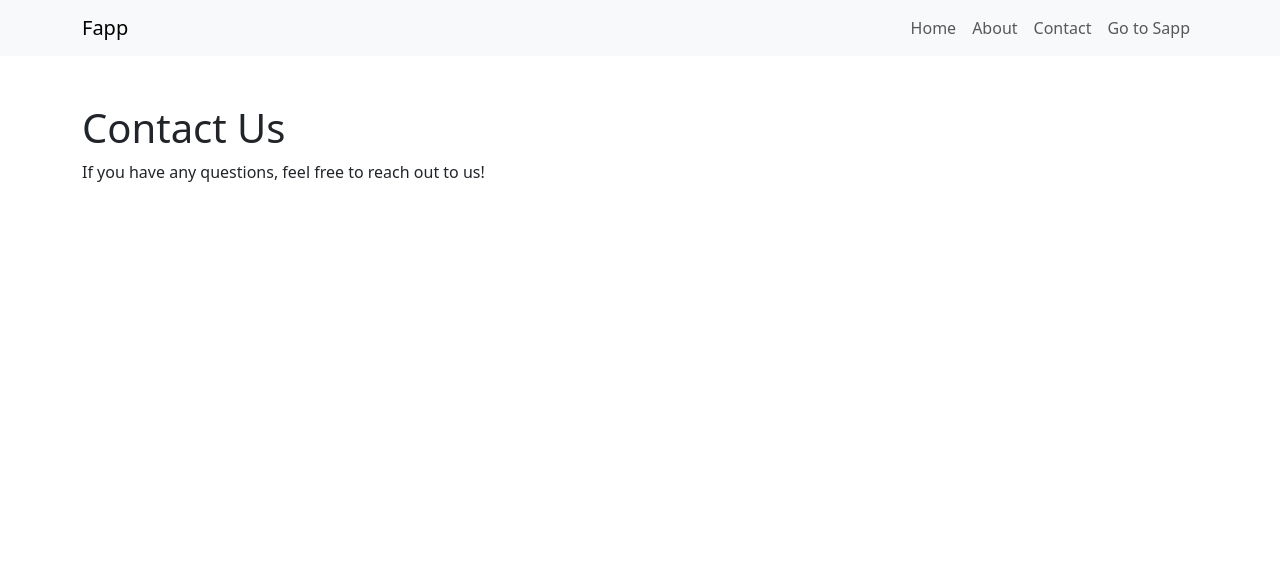
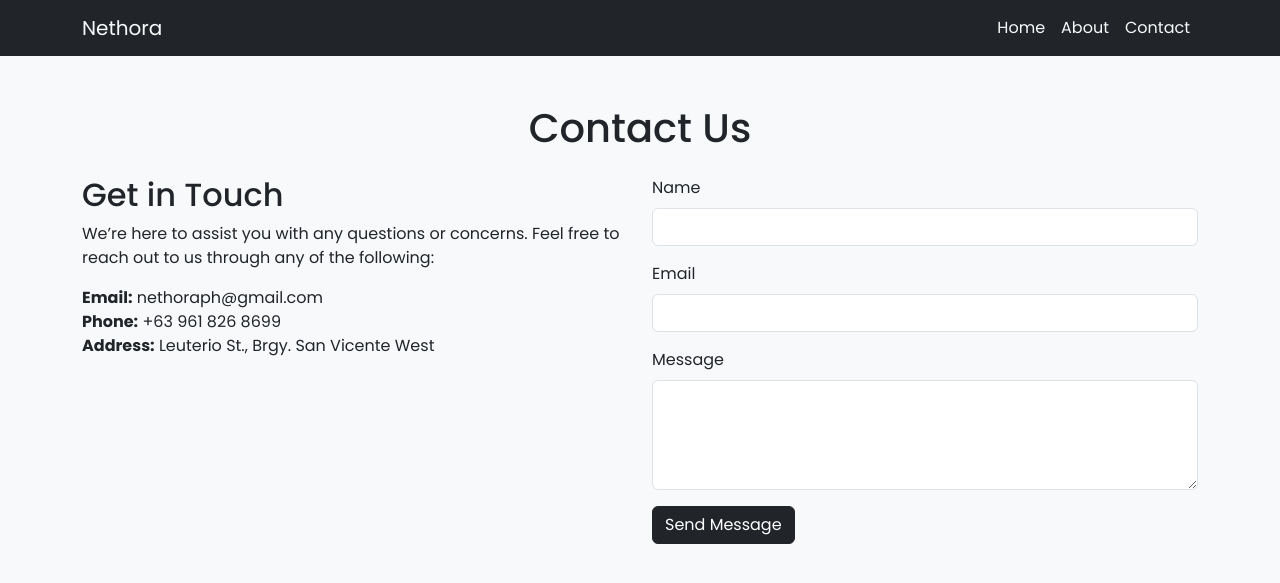
Before and after one commit to kathdeleon18/kathDjangoAct1, a Django app: page /fapp/contact/ in a window 1280 px wide. Shown: the top 583 px of the page. Run offline with Django 5.2, Linux system fonts and the light colour scheme.

Commit message:
Update contact.html

```diff
--- a/main/fapp/templates/contact.html
+++ b/main/fapp/templates/contact.html
@@ -3,26 +3,66 @@
 <head>
     <meta charset="UTF-8">
     <meta name="viewport" content="width=device-width, initial-scale=1.0">
-    <title>Contact Fapp</title>
+    <title>Nethora - Contact</title>
     <link href="https://cdn.jsdelivr.net/npm/bootstrap@5.3.0-alpha1/dist/css/bootstrap.min.css" rel="stylesheet">
+    <link rel="preconnect" href="https://fonts.googleapis.com">
+    <link rel="preconnect" href="https://fonts.gstatic.com" crossorigin>
+    <link href="https://fonts.googleapis.com/css2?family=Poppins:ital,wght@0,100;0,200;0,300;0,400;0,500;0,600;0,700;0,800;0,900;1,100;1,200;1,300;1,400;1,500;1,600;1,700;1,800;1,900&display=swap" rel="stylesheet">
+    <style>
+        body { background-color: #f8f9fa; color: #212529; font-family: 'Poppins', sans-serif; }
+        .navbar { background-color: #212529 !important; }
+        .navbar-light .navbar-nav .nav-link { color: #f8f9fa; }
+        .navbar-light .navbar-brand { color: #f8f9fa; }
+        .btn-outline-light:hover { color: #212529; }
+    </style>
 </head>
 <body>
-    <nav class="navbar navbar-expand-lg navbar-light bg-light">
+    <nav class="navbar navbar-expand-lg navbar-light">
         <div class="container">
-            <a class="navbar-brand" href="#">Fapp</a>
-            <div class="collapse navbar-collapse">
+            <a class="navbar-brand" href="#">Nethora</a>
+            <button class="navbar-toggler" type="button" data-bs-toggle="collapse" data-bs-target="#navbarNav" aria-controls="navbarNav" aria-expanded="false" aria-label="Toggle navigation">
+                <span class="navbar-toggler-icon"></span>
+            </button>
+            <div class="collapse navbar-collapse" id="navbarNav">
                 <ul class="navbar-nav ms-auto">
-                    <li class="nav-item"><a class="nav-link" href="/">Home</a></li>
-                    <li class="nav-item"><a class="nav-link" href="/fapp/about/">About</a></li>
-                    <li class="nav-item"><a class="nav-link" href="/fapp/contact/">Contact</a></li>
-                    <li class="nav-item"><a class="nav-link" href="/sapp/">Go to Sapp</a></li> <!-- New Link -->
+                    <li class="nav-item"><a class="nav-link" href="{% url 'home' %}">Home</a></li>
+                    <li class="nav-item"><a class="nav-link" href="{% url 'about' %}">About</a></li>
+                    <li class="nav-item"><a class="nav-link" href="{% url 'contact' %}">Contact</a></li>
                 </ul>
             </div>
         </div>
     </nav>
     <div class="container mt-5">
-        <h1>Contact Us</h1>
-        <p>If you have any questions, feel free to reach out to us!</p>
+        <h1 class="text-center mb-4">Contact Us</h1>
+        <div class="row">
+            <div class="col-md-6 mb-4">
+                <h2>Get in Touch</h2>
+                <p>We’re here to assist you with any questions or concerns. Feel free to reach out to us through any of the following:</p>
+                <ul class="list-unstyled">
+                    <li><strong>Email:</strong> nethoraph@gmail.com</li>
+                    <li><strong>Phone:</strong> +63 961 826 8699</li>
+                    <li><strong>Address:</strong> Leuterio St., Brgy. San Vicente West </li>
+                </ul>
+            </div>
+            <div class="col-md-6">
+                <form>
+                    <div class="mb-3">
+                        <label for="name" class="form-label">Name</label>
+                        <input type="text" class="form-control" id="name" required>
+                    </div>
+                    <div class="mb-3">
+                        <label for="email" class="form-label">Email</label>
+                        <input type="email" class="form-control" id="email" required>
+                    </div>
+                    <div class="mb-3">
+                        <label for="message" class="form-label">Message</label>
+                        <textarea class="form-control" id="message" rows="4" required></textarea>
+                    </div>
+                    <button type="submit" class="btn btn-dark">Send Message</button>
+                </form>
+            </div>
+        </div>
     </div>
+    <script src="https://cdn.jsdelivr.net/npm/bootstrap@5.3.0-alpha1/dist/js/bootstrap.bundle.min.js"></script>
 </body>
 </html>
```
